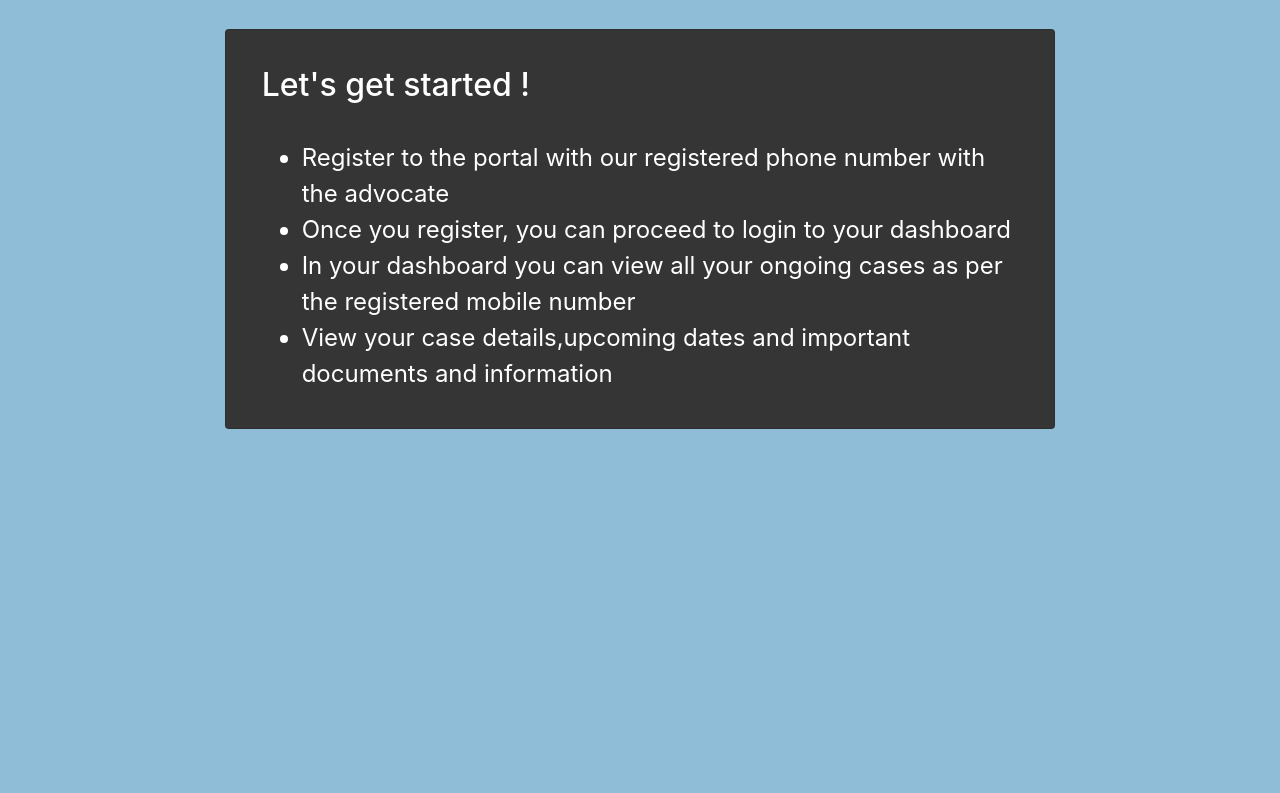
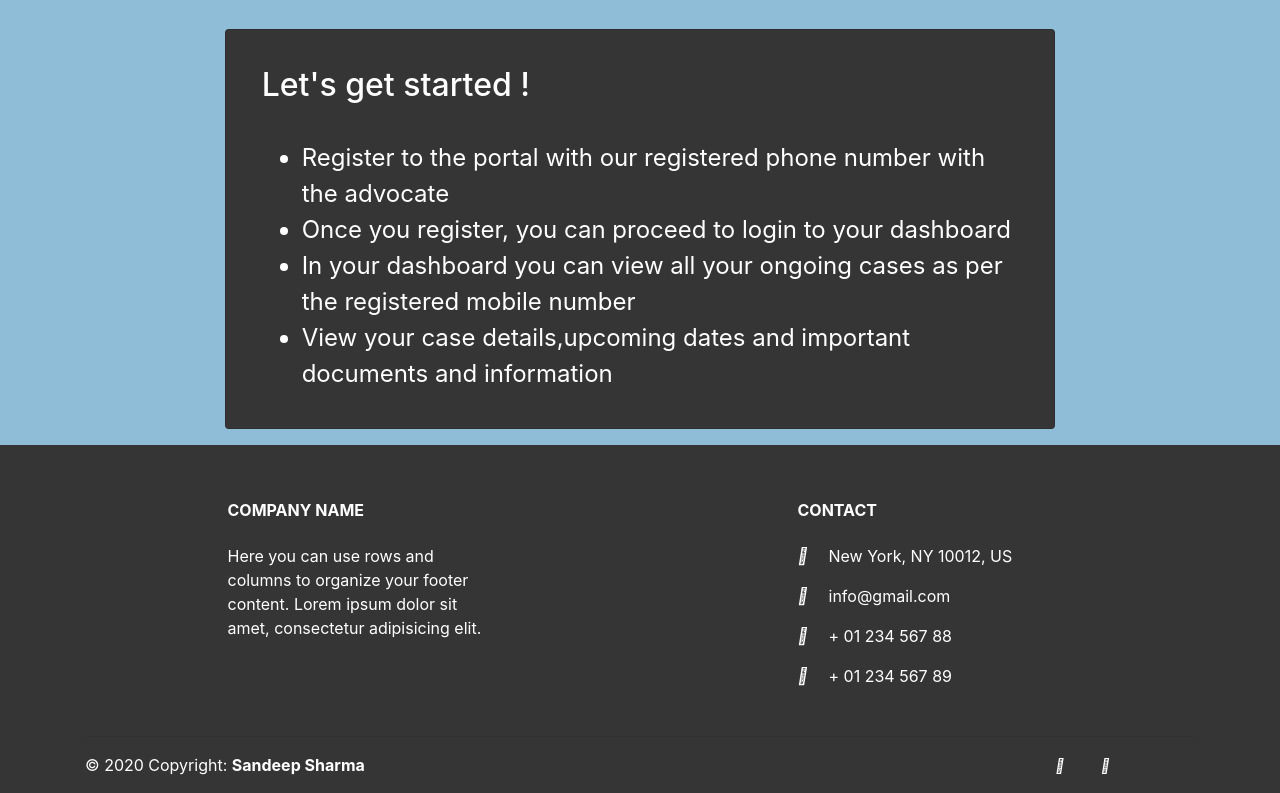
Before and after one commit to NavyaaSharma/Client-Portal, a plain HTML site: page index.html in a window 1280 px wide. Shown: the part 346-1139 px from the top of the page. Before the commit the page ends 800 px from the top, so only its background shows below. Drawn offline with nearby package versions, Linux system fonts and the light colour scheme.

```diff
--- a/index.html
+++ b/index.html
@@ -55,6 +55,103 @@
 
             </div>
         </section>
+        <!-- Footer -->
+<footer class="page-footer font-small pt-4" style="background-color: #353535; color: white;">
+
+    <!-- Footer Links -->
+    <div class="container text-center text-md-left">
+
+      <!-- Footer links -->
+      <div class="row text-center text-md-left mt-3 pb-3">
+
+        <!-- Grid column -->
+        <div class="col-md-3 col-lg-3 col-xl-3 mx-auto mt-3">
+          <h6 class="text-uppercase mb-4 font-weight-bold">Company name</h6>
+          <p>Here you can use rows and columns to organize your footer content. Lorem ipsum dolor sit amet,
+            consectetur
+            adipisicing elit.</p>
+        </div>
+        <!-- Grid column -->
+
+
+
+        <!-- Grid column -->
+        <hr class="w-100 clearfix d-md-none">
+
+        <!-- Grid column -->
+        <div class="col-md-4 col-lg-3 col-xl-3 mx-auto mt-3">
+          <h6 class="text-uppercase mb-4 font-weight-bold">Contact</h6>
+          <p>
+            <i class="fas fa-home mr-3"></i> New York, NY 10012, US</p>
+          <p>
+            <i class="fas fa-envelope mr-3"></i> info@gmail.com</p>
+          <p>
+            <i class="fas fa-phone mr-3"></i> + 01 234 567 88</p>
+          <p>
+            <i class="fas fa-print mr-3"></i> + 01 234 567 89</p>
+        </div>
+        <!-- Grid column -->
+
+      </div>
+      <!-- Footer links -->
+
+      <hr>
+
+      <!-- Grid row -->
+      <div class="row d-flex align-items-center">
+
+        <!-- Grid column -->
+        <div class="col-md-7 col-lg-8">
+
+          <!--Copyright-->
+          <p class="text-center text-md-left">© 2020 Copyright:
+              <strong>Sandeep Sharma</strong>
+
+          </p>
+
+        </div>
+        <!-- Grid column -->
+
+        <!-- Grid column -->
+        <div class="col-md-5 col-lg-4 ml-lg-0">
+
+          <!-- Social buttons -->
+          <div class="text-center text-md-right">
+            <ul class="list-unstyled list-inline">
+              <li class="list-inline-item">
+                <a class="btn-floating btn-sm rgba-white-slight mx-1">
+                  <i class="fab fa-facebook-f"></i>
+                </a>
+              </li>
+              <li class="list-inline-item">
+                <a class="btn-floating btn-sm rgba-white-slight mx-1">
+                  <i class="fab fa-twitter"></i>
+                </a>
+              </li>
+              <li class="list-inline-item">
+                <a class="btn-floating btn-sm rgba-white-slight mx-1">
+                  <i class="fab fa-google-plus-g"></i>
+                </a>
+              </li>
+              <li class="list-inline-item">
+                <a class="btn-floating btn-sm rgba-white-slight mx-1">
+                  <i class="fab fa-linkedin-in"></i>
+                </a>
+              </li>
+            </ul>
+          </div>
+
+        </div>
+        <!-- Grid column -->
+
+      </div>
+      <!-- Grid row -->
+
+    </div>
+    <!-- Footer Links -->
+
+  </footer>
+  <!-- Footer -->
         <script src="./assets/js/index.js"></script>
         <script src="https://code.jquery.com/jquery-3.2.1.slim.min.js" integrity="sha384-KJ3o2DKtIkvYIK3UENzmM7KCkRr/rE9/Qpg6aAZGJwFDMVNA/GpGFF93hXpG5KkN" crossorigin="anonymous"></script>
         <script src="https://cdnjs.cloudflare.com/ajax/libs/popper.js/1.12.9/umd/popper.min.js" integrity="sha384-ApNbgh9B+Y1QKtv3Rn7W3mgPxhU9K/ScQsAP7hUibX39j7fakFPskvXusvfa0b4Q" crossorigin="anonymous"></script>
```
